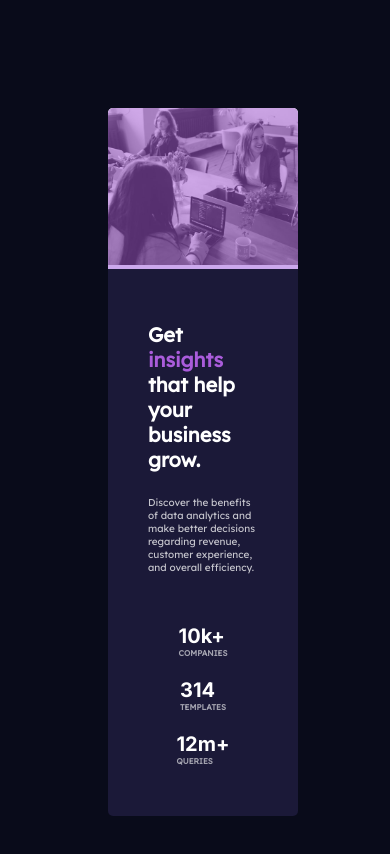
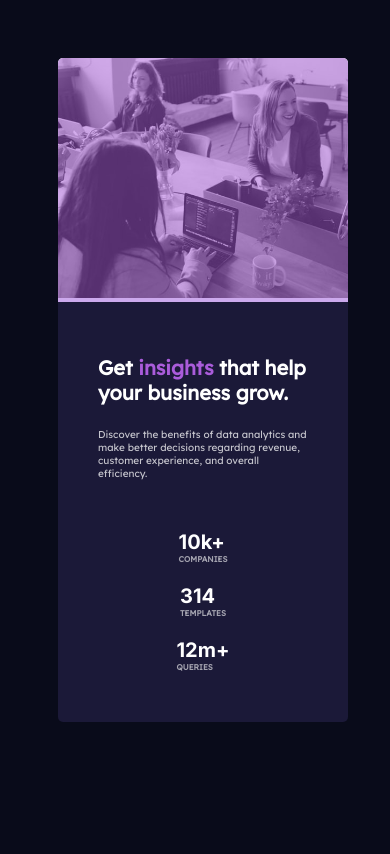
Before and after one commit to abymani/stats-preview-card-component-main, a plain HTML site: page index.html in a window 390 px wide. Drawn offline with Linux system fonts and the light colour scheme.

Commit message:
Update index.css

```diff
--- a/index.css
+++ b/index.css
@@ -53,7 +53,9 @@ body {
     justify-content: center;
     align-items: center;
     background-color: hsl(244, 38%, 16%);
-    margin: 100px;
+    margin: 50px;
+    height: 60vh;
+    width: 80vw;
     border-radius: 5px;
     overflow: hidden;
 }
@@ -62,7 +64,7 @@ body {
    flex: 40%;
    position: relative;
    background-color: aliceblue;
-   height: 100%;
+
 }
 
 #overlay {
@@ -101,6 +103,8 @@ body {
     }
     .main-container {
         flex-direction: column-reverse;
+        height: auto;
+        width: auto;
     }
     .all-stats {
         flex-direction: column;
```
